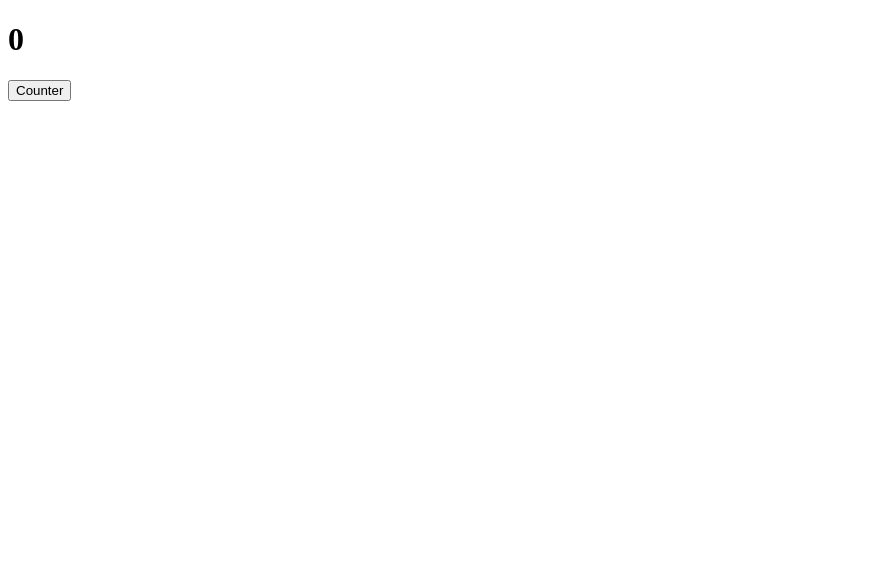
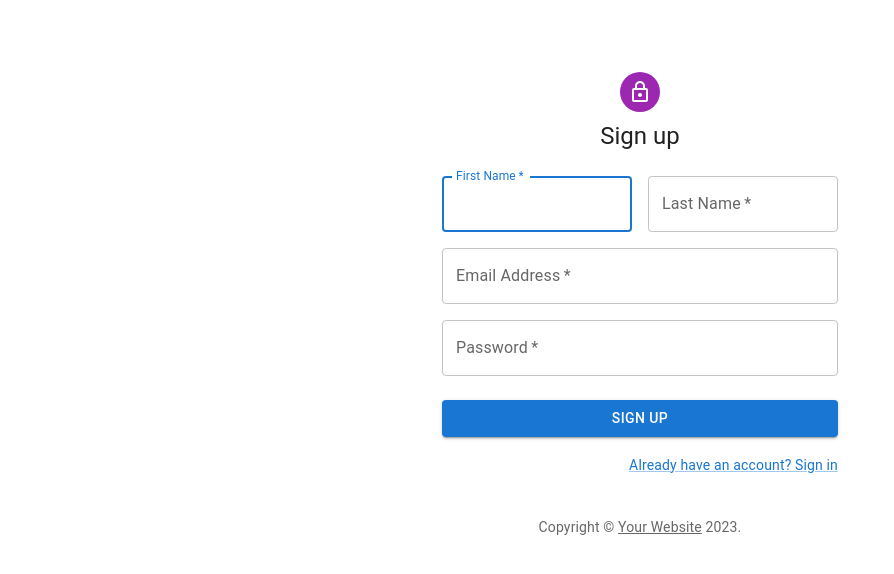
Before and after one commit to vickertan/Question101, a React (Vite) app: page / in a window 1280 px wide. Shown: the top 574 px of the page, without its empty margins (0-894 px from the left). Built offline with nearby package versions, Linux system fonts and the light colour scheme.

Commit message:
Import Sign Up component using MUI

```diff
--- a/src/App.jsx
+++ b/src/App.jsx
@@ -1,14 +1,9 @@
-import { useState } from "react";
+import SignUp from "./SignUp";
 
 function App() {
-  const [count, setCount] = useState(0);
+  console.log("Render app");
 
-  return (
-    <div>
-      <h1>{count}</h1>
-      <button onClick={() => setCount(count + 1)}>Counter</button>
-    </div>
-  );
+  return <SignUp />;
 }
 
 export default App;
--- /dev/null
+++ b/src/SignUp.jsx
@@ -0,0 +1,133 @@
+import * as React from "react";
+import Avatar from "@mui/material/Avatar";
+import Button from "@mui/material/Button";
+import CssBaseline from "@mui/material/CssBaseline";
+import TextField from "@mui/material/TextField";
+import Link from "@mui/material/Link";
+import Grid from "@mui/material/Grid";
+import Box from "@mui/material/Box";
+import LockOutlinedIcon from "@mui/icons-material/LockOutlined";
+import Typography from "@mui/material/Typography";
+import Container from "@mui/material/Container";
+import { createTheme, ThemeProvider } from "@mui/material/styles";
+
+function Copyright(props) {
+  return (
+    <Typography
+      variant="body2"
+      color="text.secondary"
+      align="center"
+      {...props}
+    >
+      {"Copyright © "}
+      <Link color="inherit" href="https://mui.com/">
+        Your Website
+      </Link>{" "}
+      {new Date().getFullYear()}
+      {"."}
+    </Typography>
+  );
+}
+
+const defaultTheme = createTheme();
+
+export default function SignUp() {
+  const handleSubmit = (event) => {
+    event.preventDefault();
+    const data = new FormData(event.currentTarget);
+    console.log({
+      email: data.get("email"),
+      password: data.get("password"),
+    });
+  };
+
+  return (
+    <ThemeProvider theme={defaultTheme}>
+      <Container component="main" maxWidth="xs">
+        <CssBaseline />
+        <Box
+          sx={{
+            marginTop: 8,
+            display: "flex",
+            flexDirection: "column",
+            alignItems: "center",
+          }}
+        >
+          <Avatar sx={{ m: 1, bgcolor: "secondary.main" }}>
+            <LockOutlinedIcon />
+          </Avatar>
+          <Typography component="h1" variant="h5">
+            Sign up
+          </Typography>
+          <Box
+            component="form"
+            noValidate
+            onSubmit={handleSubmit}
+            sx={{ mt: 3 }}
+          >
+            <Grid container spacing={2}>
+              <Grid item xs={12} sm={6}>
+                <TextField
+                  autoComplete="given-name"
+                  name="firstName"
+                  required
+                  fullWidth
+                  id="firstName"
+                  label="First Name"
+                  autoFocus
+                />
+              </Grid>
+              <Grid item xs={12} sm={6}>
+                <TextField
+                  required
+                  fullWidth
+                  id="lastName"
+                  label="Last Name"
+                  name="lastName"
+                  autoComplete="family-name"
+                />
+              </Grid>
+              <Grid item xs={12}>
+                <TextField
+                  required
+                  fullWidth
+                  id="email"
+                  label="Email Address"
+                  name="email"
+                  autoComplete="email"
+                />
+              </Grid>
+              <Grid item xs={12}>
+                <TextField
+                  required
+                  fullWidth
+                  name="password"
+                  label="Password"
+                  type="password"
+                  id="password"
+                  autoComplete="new-password"
+                />
+              </Grid>
+            </Grid>
+            <Button
+              type="submit"
+              fullWidth
+              variant="contained"
+              sx={{ mt: 3, mb: 2 }}
+            >
+              Sign Up
+            </Button>
+            <Grid container justifyContent="flex-end">
+              <Grid item>
+                <Link href="#" variant="body2">
+                  Already have an account? Sign in
+                </Link>
+              </Grid>
+            </Grid>
+          </Box>
+        </Box>
+        <Copyright sx={{ mt: 5 }} />
+      </Container>
+    </ThemeProvider>
+  );
+}
```
